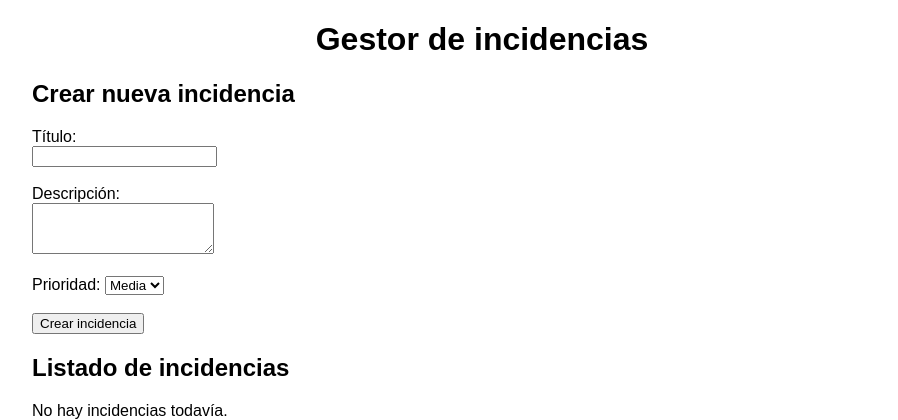
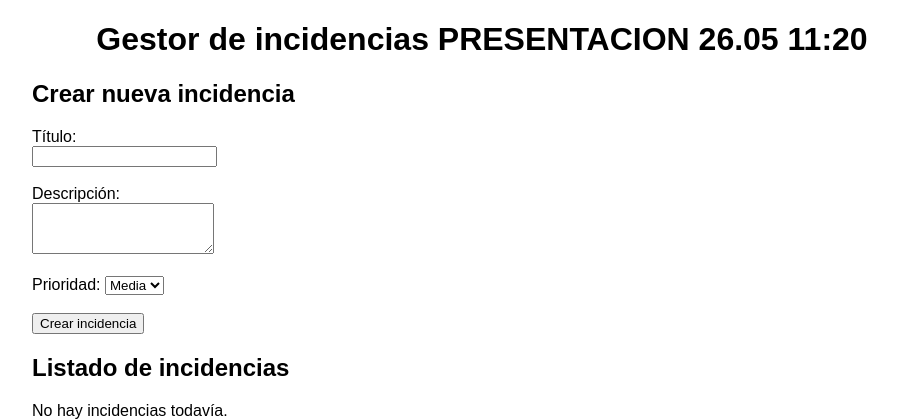
Before and after one commit to Blillo90/ASIR-final, a Flask app: page / in a window 1280 px wide. Shown: the top 420 px of the page, without its empty margins (158-1056 px from the left). Run offline with Flask 3, Linux system fonts and the light colour scheme; data that the repository does not hold is empty.

Commit message:
PRESENTACION PROYECTO

```diff
--- a/app/templates/index.html
+++ b/app/templates/index.html
@@ -17,7 +17,7 @@
     </style>
 </head>
 <body>
-    <h1>Gestor de incidencias</h1>
+    <h1>Gestor de incidencias PRESENTACION 26.05 11:20</h1>
 
     <h2>Crear nueva incidencia</h2>
     <form action="/incidencias" method="post">
```
